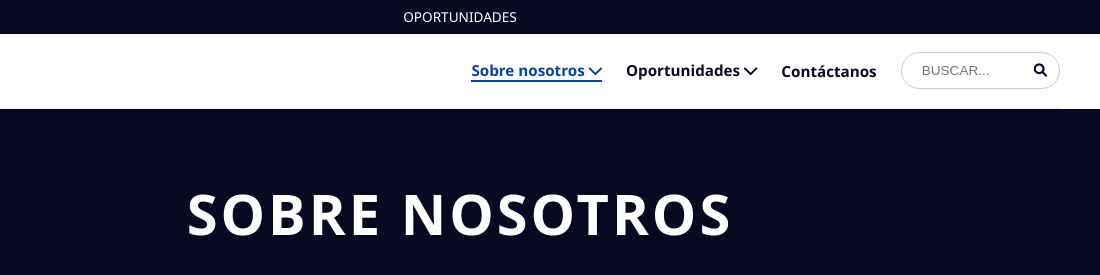
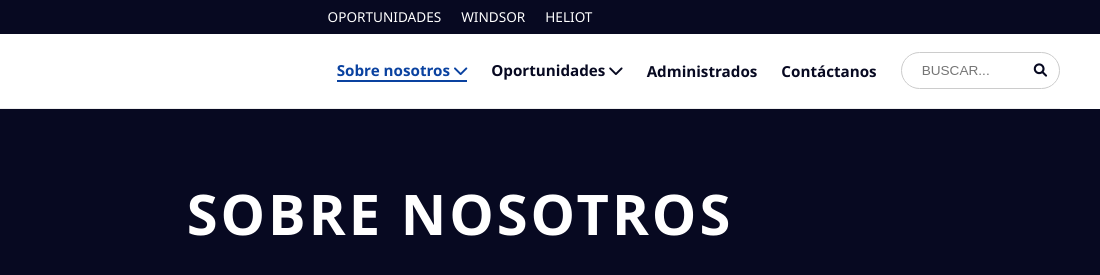
Before and after one commit to windsor-one/key, a plain HTML site: page sobre-nosotros.html in a window 1280 px wide. Shown: the top 275 px of the page, 180-1280 px from the left. Drawn offline with nearby package versions, Linux system fonts and the light colour scheme.

Commit message:
Update sobre-nosotros.html

```diff
--- a/sobre-nosotros.html
+++ b/sobre-nosotros.html
@@ -18,6 +18,8 @@
         <div class="container top-bar-inner">
             <div class="menu-sup">
                 <a href="oportunidades.html">OPORTUNIDADES</a>
+                <a href="https://windsor-one.github.io/windsor/" target="_blank" rel="noopener noreferrer">WINDSOR</a>
+                <a href="https://windsor-one.github.io/Heliot-Media/" target="_blank" rel="noopener noreferrer">HELIOT</a>
             </div>
         </div>
     </div>
@@ -44,6 +46,7 @@
                     <a href="oportunidades.html#becas">Becas y oportunidades</a>
                 </div>
             </div>
+            <a href="administrados.html">Administrados</a>
             <a href="contactanos.html">Contáctanos</a>
             <div class="search-box">
                 <input type="text" placeholder="BUSCAR...">
@@ -208,6 +211,7 @@
             <p><strong>Organización</strong></p>
             <a href="sobre-nosotros.html">Sobre nosotros</a>
             <a href="oportunidades.html">Oportunidades</a>
+            <a href="administrados.html">Administrados</a>
             <a href="contactanos.html">Contáctanos</a>
         </div>
         <div class="col-enlaces">
```
